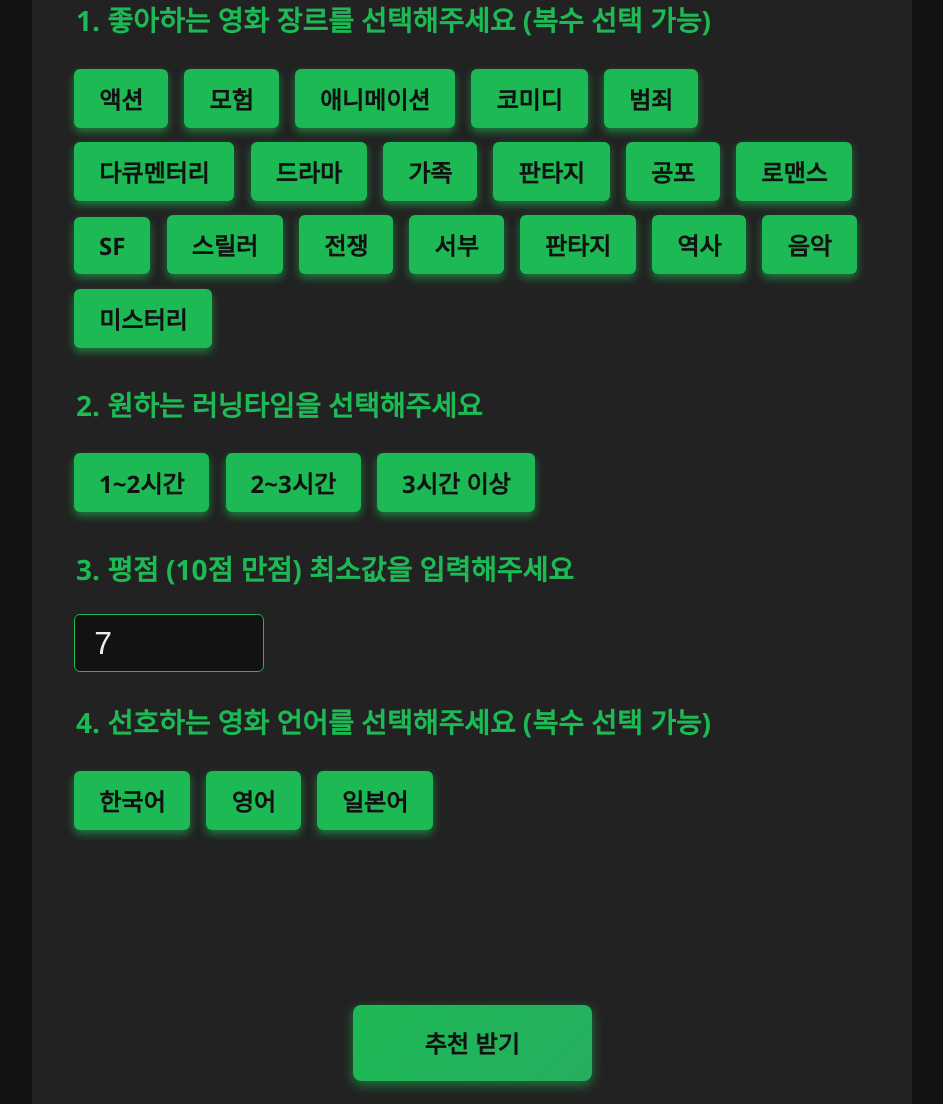
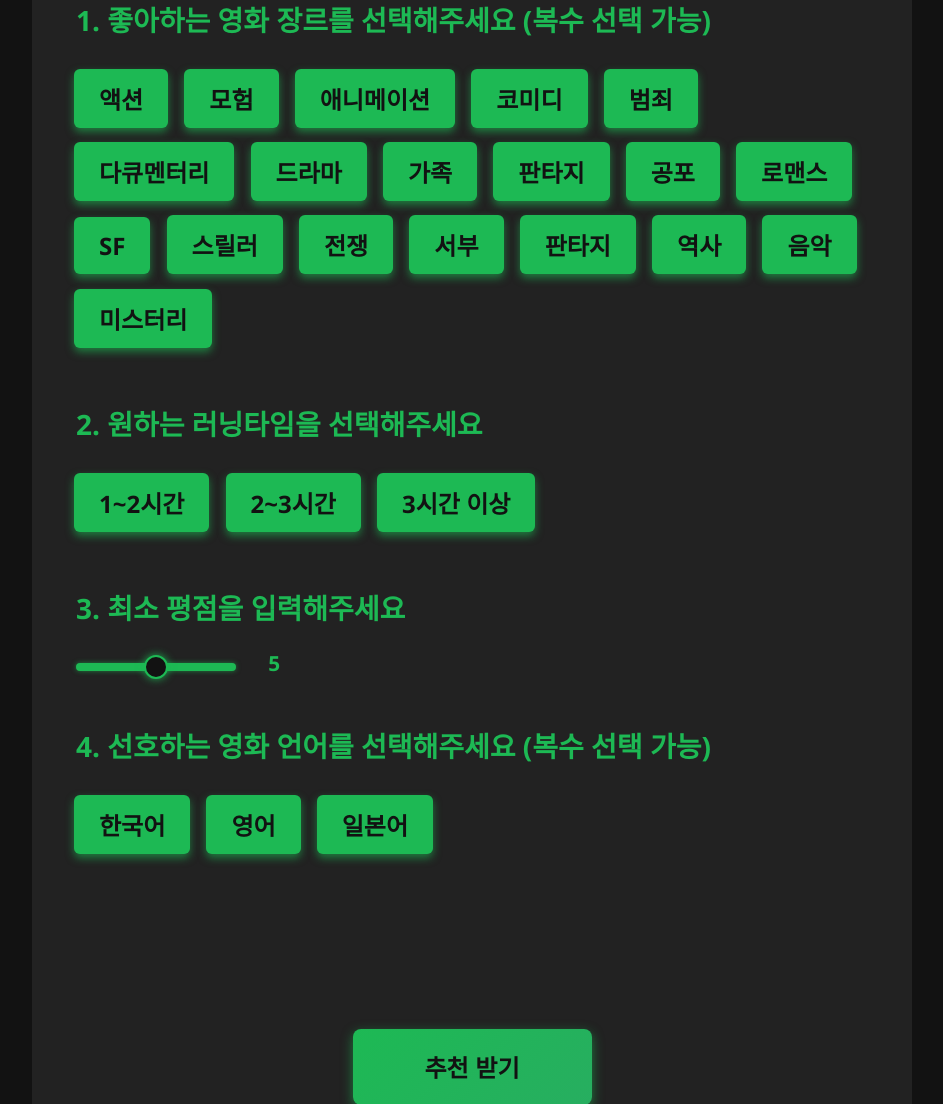
Before and after one commit to yhs1202/Python_My_Cinema, a Flask app: page /recommend_mv_survey in a window 1280 px wide. Shown: the part 167-1271 px from the top of the page, without its empty margins (168-1111 px from the left). Run offline with Flask 3, Linux system fonts and the light colour scheme.

Commit message:
영화추천변경점

```diff
--- a/app.py
+++ b/app.py
@@ -1,6 +1,6 @@
 # -*- coding: utf-8 -*-
 import os
-from flask import Flask, render_template, request, jsonify
+from flask import Flask, render_template, request, jsonify, redirect
 
 # tmdb_helpers에서 얼굴 인식에 필요한 함수를 가져옵니다.
 from tmdb_helpers import *
@@ -63,5 +63,6 @@ def recommend_mv_survey():
 def get_result():
     return get_recommendations()
 
+
 if __name__ == '__main__':
     app.run(host="0.0.0.0", port=5000, debug=True)
--- a/recommend_movie.py
+++ b/recommend_movie.py
@@ -123,6 +123,7 @@ def get_data(df: pd.DataFrame)-> list:
     movies = []
     for _, row in df.iterrows():
         movie = {
+            "id": row['id'],
             "title": row['title'],
             "genre": ", ".join(row['genre_ids']),
             "rating": row['vote_average'],
--- a/templates/recommend_mv_survey.html
+++ b/templates/recommend_mv_survey.html
@@ -25,7 +25,7 @@
         }
         fieldset {
             border: none;
-            margin-bottom: 1.8em;
+            margin-bottom: 3em;
             padding: 0;
         }
         legend {
@@ -100,20 +100,77 @@
             box-shadow: 0 6px 12px rgba(39, 174, 96, 0.8);
         }
 
-        select, input[type="number"] {
-            background: #121212;
-            border: 1.5px solid #1DB954;
-            border-radius: 6px;
-            color: #eee;
-            padding: 0.3em 0.6em;
-            font-size: 2em;
-            min-width: 150px;
-            margin-top: 0.1em;
-            height: auto;
+        input[type="range"] {
+        width: 160px;
+        margin-top: 0.3em;
+        background: transparent; /* 투명하게 */
+        -webkit-appearance: none; /* 기본 스타일 제거 (크롬, 사파리) */
+        cursor: pointer;
         }
-        input[type="number"] {
-            width: 80px;
+
+        /* 슬라이더 트랙 */
+        input[type="range"]::-webkit-slider-runnable-track {
+        width: 100%;
+        height: 8px;
+        background: #1DB954;
+        border-radius: 6px;
+        box-shadow: 0 0 5px rgba(29, 185, 84, 0.6);
         }
+
+        input[type="range"]::-moz-range-track {
+        width: 100%;
+        height: 8px;
+        background: #1DB954;
+        border-radius: 6px;
+        box-shadow: 0 0 5px rgba(29, 185, 84, 0.6);
+        }
+
+        /* 슬라이더 핸들 */
+        input[type="range"]::-webkit-slider-thumb {
+        -webkit-appearance: none;
+        appearance: none;
+        width: 24px;
+        height: 24px;
+        background: #121212;
+        border: 2px solid #1DB954;
+        border-radius: 50%;
+        box-shadow: 0 0 8px rgba(29, 185, 84, 0.9);
+        margin-top: -8px; /* 트랙 중앙 정렬 */
+        transition: background-color 0.3s, box-shadow 0.3s;
+        }
+
+        input[type="range"]::-webkit-slider-thumb:hover {
+        background-color: #27ae60;
+        box-shadow: 0 0 12px rgba(39, 174, 96, 1);
+        }
+
+        input[type="range"]::-moz-range-thumb {
+        width: 24px;
+        height: 24px;
+        background: #121212;
+        border: 2px solid #1DB954;
+        border-radius: 50%;
+        box-shadow: 0 0 8px rgba(29, 185, 84, 0.9);
+        transition: background-color 0.3s, box-shadow 0.3s;
+        }
+
+        input[type="range"]::-moz-range-thumb:hover {
+        background-color: #27ae60;
+        box-shadow: 0 0 12px rgba(39, 174, 96, 1);
+        }
+
+        /* output 스타일 */
+        output {
+        display: inline-block;
+        width: 40px;
+        text-align: center;
+        color: #1DB954;
+        font-weight: 700;
+        font-size: 1.3em;
+        margin-left: 12px;
+        user-select: none;
+        }
+
         button {
             display: block;
             background: linear-gradient(135deg, #1DB954 0%, #27ae60 100%);
@@ -227,8 +284,9 @@
 
         <!-- 추가 옵션: 평점 최소값 -->
         <fieldset>
-            <legend>3. 평점 (10점 만점) 최소값을 입력해주세요</legend>
-            <input type="number" name="min_rating" min="0" max="10" step="0.1" value="7" required>
+            <legend>3. 최소 평점을 입력해주세요</legend>
+            <input type="range" name="min_rating" min="0" max="10" step="0.5" value="5" id="min_rating_slider" oninput="this.nextElementSibling.value = this.value">
+            <output>5</output>
         </fieldset>
 
         <!-- 추가 옵션: 선호하는 영화 언어 (복수 선택 가능) -->
```
Also changed, not shown: templates/recommend_mv.html (+43 -10 lines).
